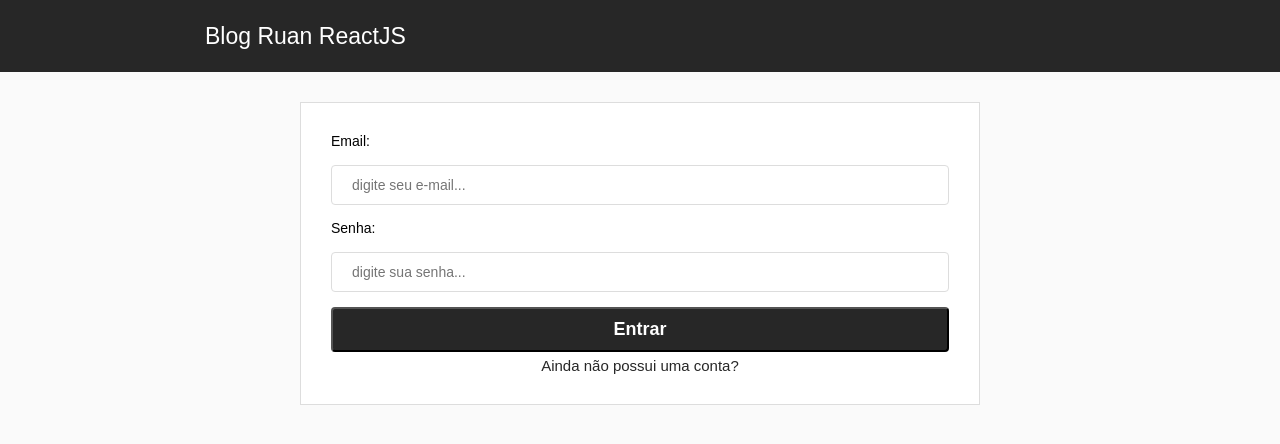
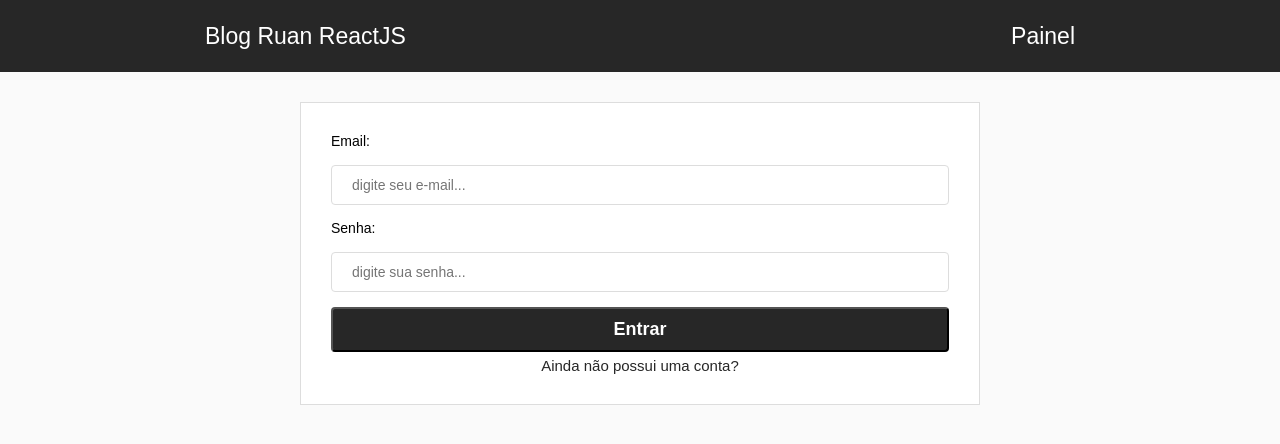
Before and after one commit to ruangervasi/blog, a React (Create React App) app: page /login in a window 1280 px wide. Shown: the top 444 px of the page. Built offline with nearby package versions, Linux system fonts and the light colour scheme; no server answers.

Commit message:
Commit27082020

```diff
--- a/src/components/Header/index.js
+++ b/src/components/Header/index.js
@@ -9,9 +9,9 @@ function Header(){
                 <Link to="/">
                     Blog Ruan ReactJS
                 </Link>
-                <Link to="/login">
-                    {(localStorage.nome !== '')? "      " : "Entrar"}
-                </Link>
+                {(localStorage.nome !== '')?
+                <Link to="/dashboard" >Painel</Link>:
+                <Link to="/login" >Entrar</Link>}
             </div>
         </header>
     );
--- a/src/components/New/index.js
+++ b/src/components/New/index.js
@@ -34,11 +34,13 @@ class New extends Component {
                 image: this.state.imagem,
                 descricao: this.state.descricao,
                 autor: localStorage.nome,
+            }).catch((erro) =>{
+                alert(erro.code);
             });
 
             this.props.history.push('/dashboard');
         }else{
-            this.setState({alerta: "Preencha todos os campos!!!"})
+            //this.setState({alerta: "Preencha todos os campos!!!"})
         }
 
     }
@@ -56,7 +58,7 @@ class New extends Component {
                     <label>Imagem:</label>
                     <input type="text" placeholder="Imagem do post" value={this.setState.imagem} autoComplete="off" onChange={(e) => this.setState({imagem: e.target.value})}/>
                     <label>Texto:</label>
-                    <textarea type="text" placeholder="Texto do post" value={this.setState.texto} autoComplete="off" onChange={(e) => this.setState({titulo: e.target.texto})}/>
+                    <textarea type="text" placeholder="Texto do post" value={this.setState.descricao} autoComplete="off" onChange={(e) => this.setState({descricao: e.target.value})}/>
                     <button type="submit">Cadastrar</button>
                 </form>
             </div>
```
